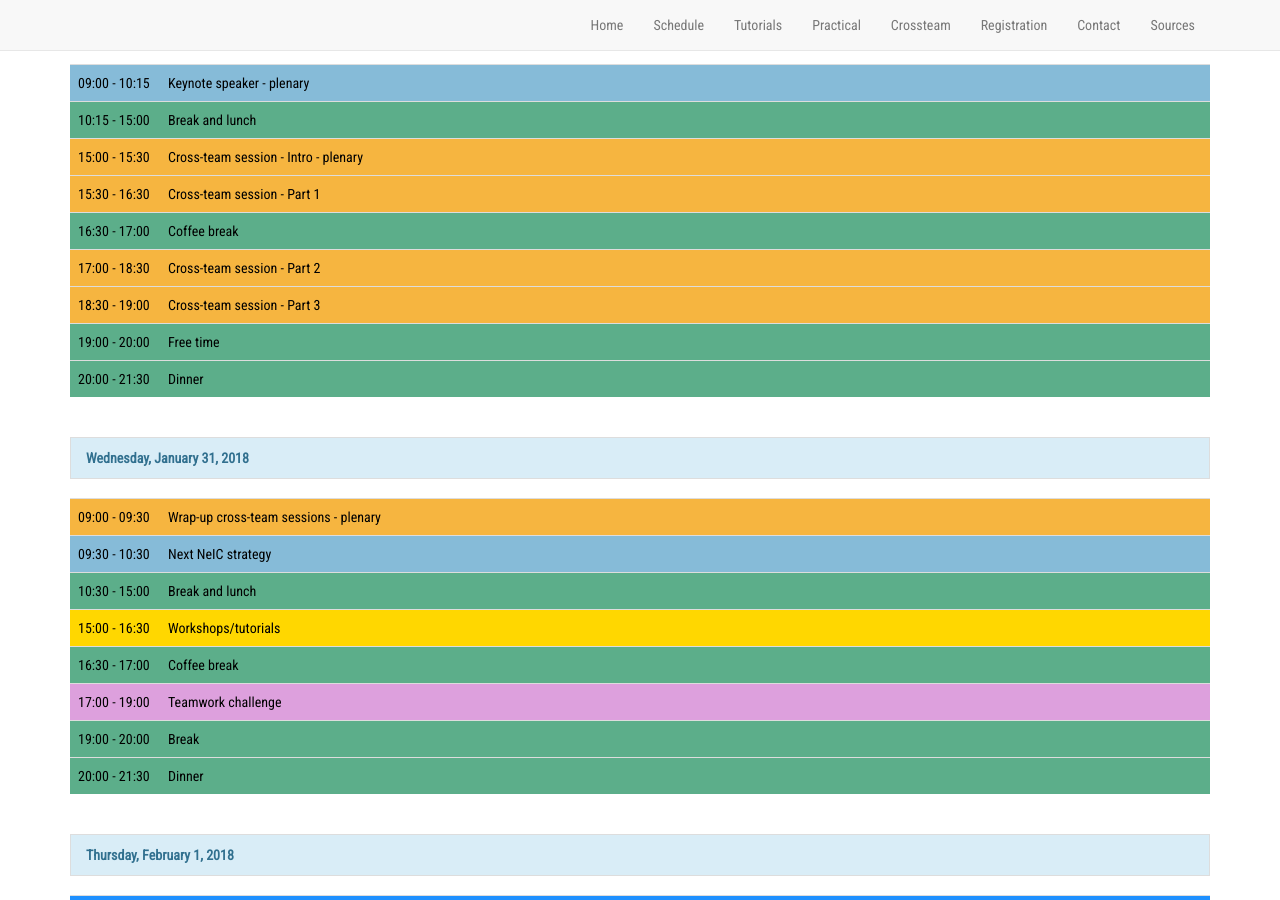
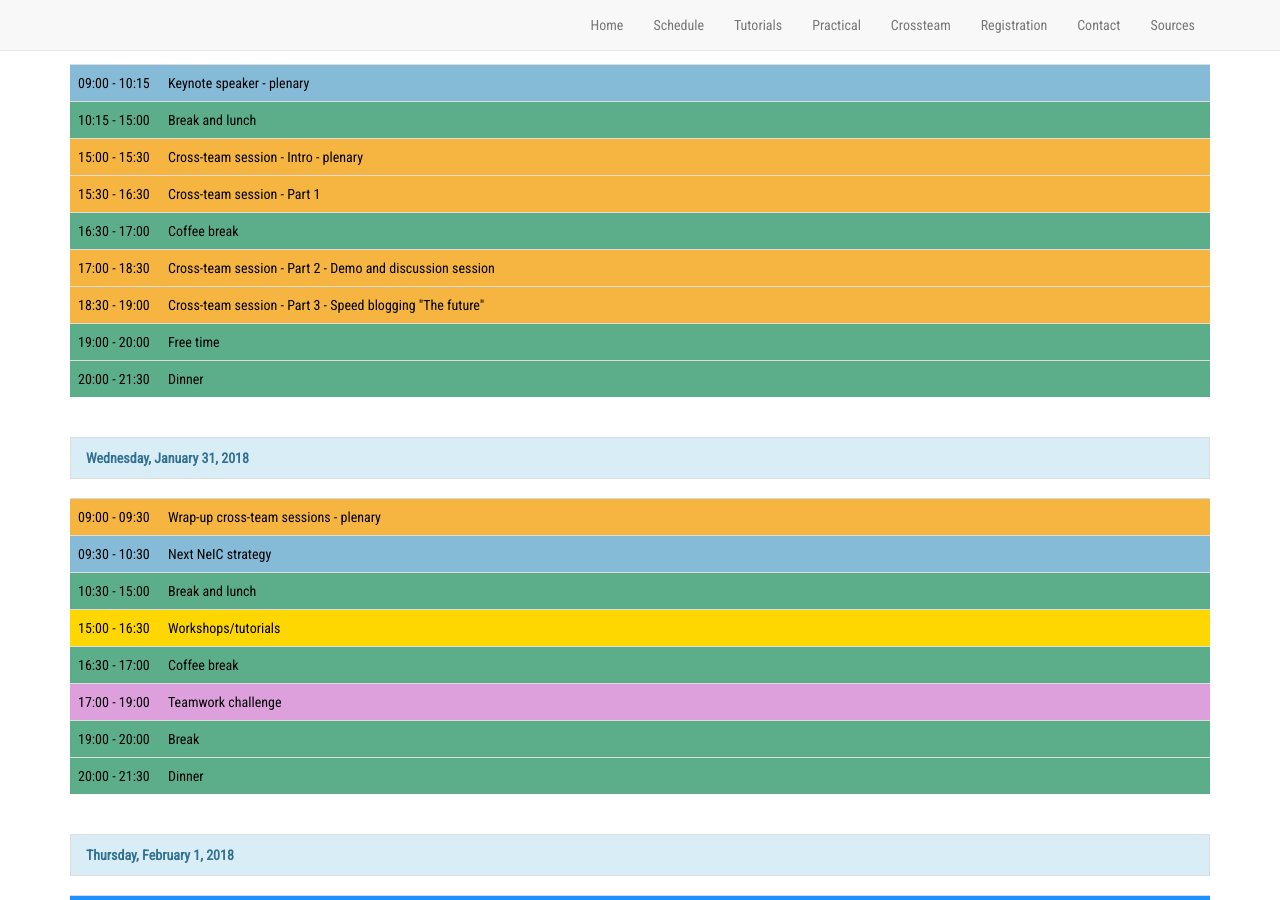
Before and after one commit to neicnordic/ahm18.neic.nordforsk.org, a Jekyll site: the page built from schedule.md, in a window 1280 px wide and 900 px high, scrolled down 398 px. Built offline with Jekyll 4.4.1, drawn with Linux system fonts in a browser that asks for light colours; nearby versions of some CDN libraries.

Commit message:
Divided cross team session clearer

```diff
--- a/schedule.md
+++ b/schedule.md
@@ -39,10 +39,10 @@ schedule:
           chair:
         - time: 17:00 - 18:30
           type: crossteam
-          title: Cross-team session - Part 2
+          title: Cross-team session - Part 2 - Demo and discussion session
         - time: 18:30 - 19:00
           type: crossteam
-          title: Cross-team session - Part 3
+          title: Cross-team session - Part 3 - Speed blogging "The future"
           chair:
         - time: 19:00 - 20:00
           type: recreation
```
